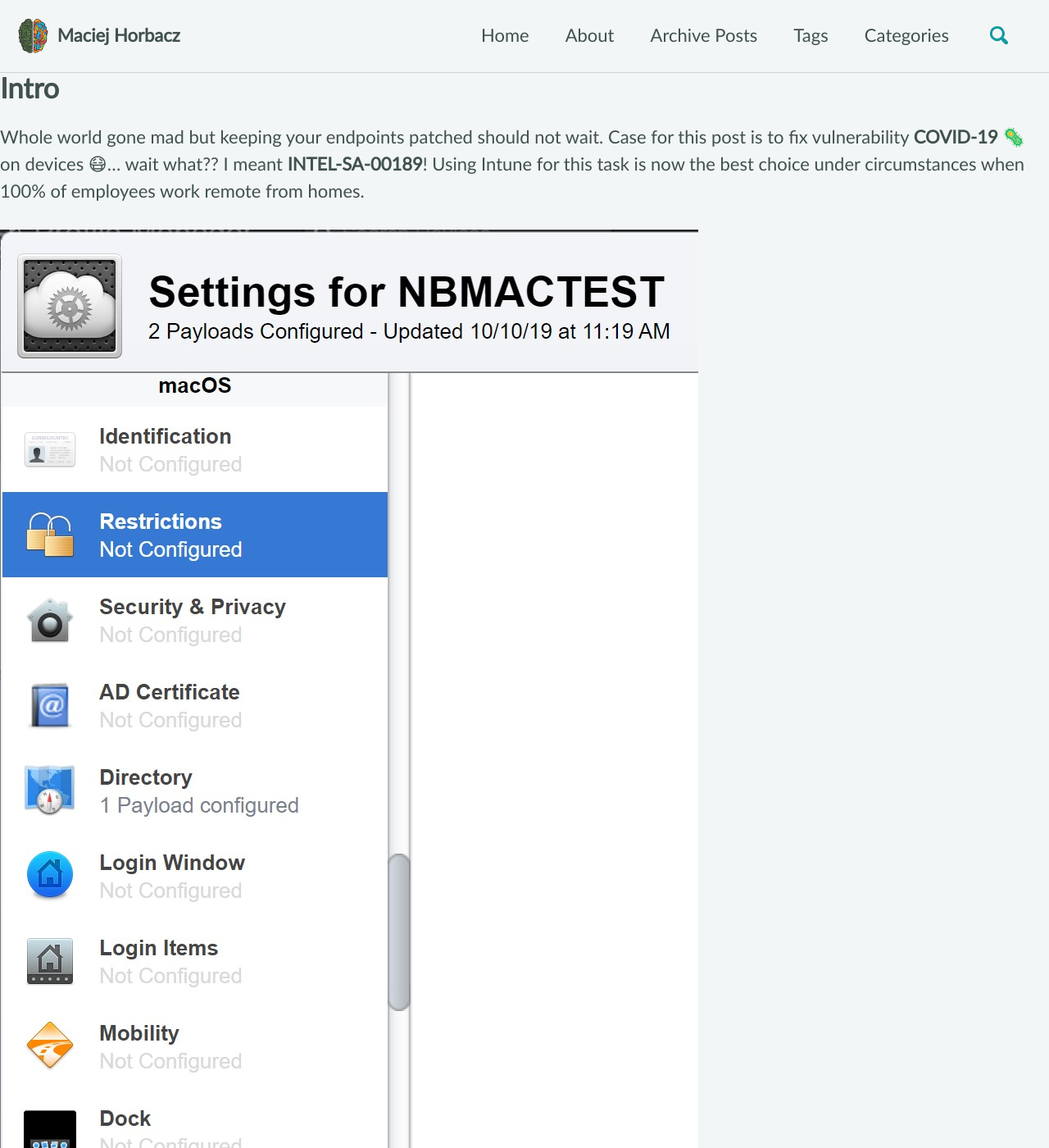
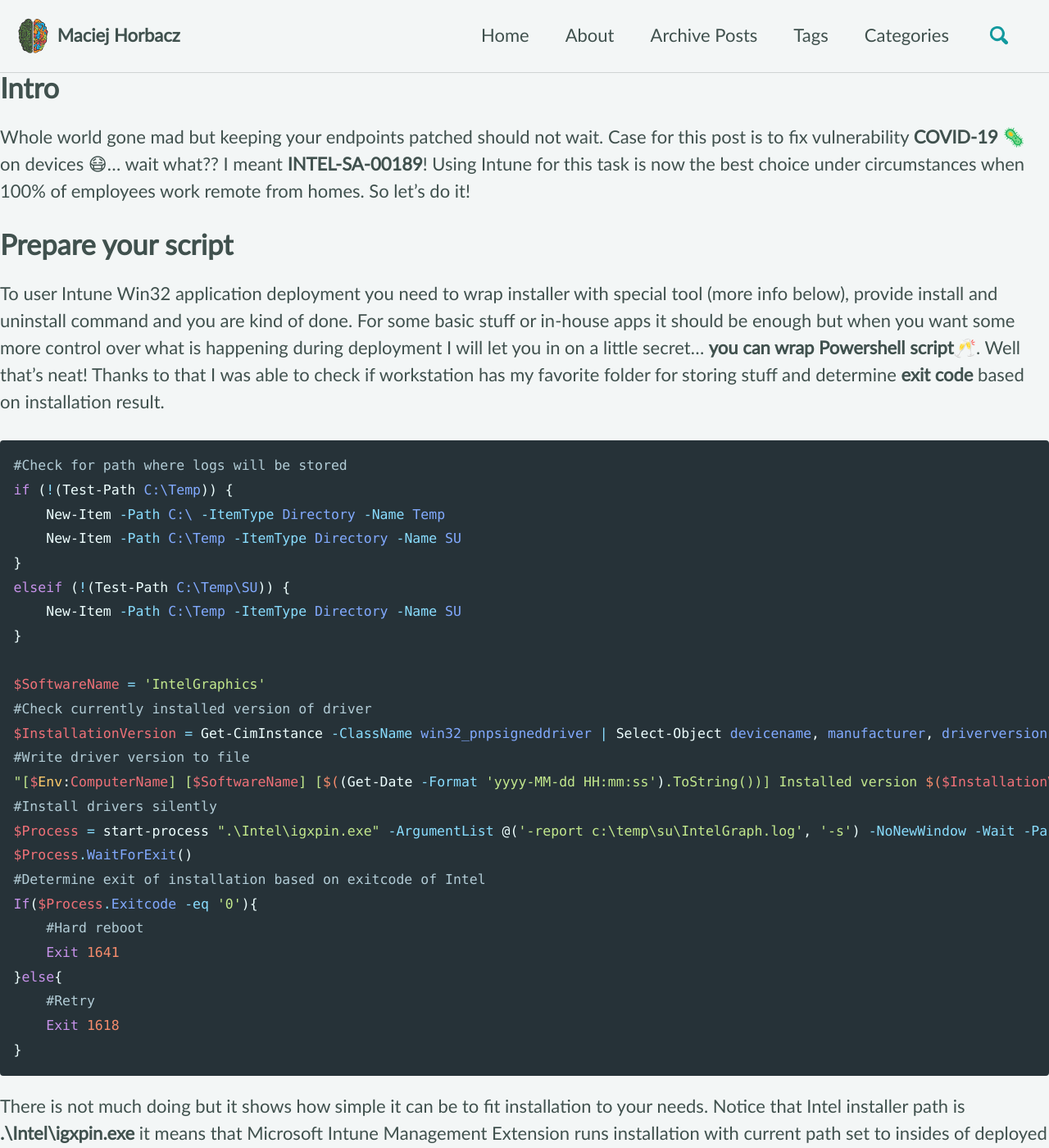
Before and after one commit to UniverseCitiz3n/UniverseCitiz3n.github.io, a Jekyll site: the page built from _posts/2020-03-28-Intune-Win32-CustomScript.md, in a window 1280 px wide and 1400 px high. Shown: the whole window at 82% size. Built offline with Jekyll 4.4.1, drawn with Linux system fonts in a browser that asks for light colours; cached includes are drawn as plain includes; nearby versions of some CDN libraries; our own code applies the rules of GitHub Pages for plain Markdown files; comment, search, counter and statistics services are not loaded; some of the changed text lies outside the part shown.

Commit message:
work in progress

````diff
--- a/_posts/2020-03-28-Intune-Win32-CustomScript.md
+++ b/_posts/2020-03-28-Intune-Win32-CustomScript.md
@@ -10,7 +10,7 @@
     - Workstations
     - Powershell
 
-excerpt: Patching vulnerabilities with custom script and Intune Win32 package deployment
+excerpt: Patching vulnerabilities 🛡 with custom script and Intune Win32 package deployment
 
 comments: true
 toc: true
@@ -19,20 +19,74 @@
 
 # Intro
 
-Whole world gone mad but keeping your endpoints patched should not wait. Case for this post is to fix vulnerability **COVID-19** 🦠 on devices 😷... wait what?? I meant **INTEL-SA-00189**! Using Intune for this task is now the best choice under circumstances when 100% of employees work remote from homes.
+Whole world gone mad but keeping your endpoints patched should not wait. Case for this post is to fix vulnerability **COVID-19** 🦠 on devices 😷... wait what?? I meant **INTEL-SA-00189**! Using Intune for this task is now the best choice under circumstances when 100% of employees work remote from homes. So let's do it!
 
-![someimage]({{ site.url }}{{ site.baseurl }}/assets/images/posts/intune-macos-1.jpg)
+# Prepare your script
 
-Punkty:
-
-* Service account in AD which has rights to create, rename computer objects in specified OU
-* Organizational Unit which will store computer objects
-* Connectivity to domain controller from Mac device
+To user Intune Win32 application deployment you need to wrap installer with special tool (more info below), provide install and uninstall command and you are kind of done. For some basic stuff or in-house apps it should be enough but when you want some more control over what is happening during deployment I will let you in on a little secret... **you can wrap Powershell script**🥂. Well that's neat! Thanks to that I was able to check if workstation has my favorite folder for storing stuff and determine **exit code** based on installation result.
 
 ``` powershell
+#Check for path where logs will be stored
+if (!(Test-Path C:\Temp)) {
+    New-Item -Path C:\ -ItemType Directory -Name Temp
+    New-Item -Path C:\Temp -ItemType Directory -Name SU
+}
+elseif (!(Test-Path C:\Temp\SU)) {
+    New-Item -Path C:\Temp -ItemType Directory -Name SU
+}
 
-Write-Host 'This is a code'
-
+$SoftwareName = 'IntelGraphics'
+#Check currently installed version of driver
+$InstallationVersion = Get-CimInstance -ClassName win32_pnpsigneddriver | Select-Object devicename, manufacturer, driverversion | Where-Object {$PSItem.DeviceName -like 'Intel(R)*HD Graphics*'}
+#Write driver version to file
+"[$Env:ComputerName] [$SoftwareName] [$((Get-Date -Format 'yyyy-MM-dd HH:mm:ss').ToString())] Installed version $($InstallationVersion.driverversion)" | Out-File -Append -FilePath c:\Temp\SU\IntelGraph.log
+#Install drivers silently
+$Process = start-process ".\Intel\igxpin.exe" -ArgumentList @('-report c:\temp\su\IntelGraph.log', '-s') -NoNewWindow -Wait -PassThru
+$Process.WaitForExit()
+#Determine exit of installation based on exitcode of Intel
+If($Process.Exitcode -eq '0'){
+    #Hard reboot
+    Exit 1641
+}else{
+    #Retry
+    Exit 1618
+}
 ```
 
+There is not much doing but it shows how simple it can be to fit installation to your needs. Notice that Intel installer path is **.\Intel\igxpin.exe** it means that Microsoft Intune Management Extension runs installation with current path set to insides of deployed packaged.
+
+![path]({{ site.url }}{{ site.baseurl }}/assets/images/posts/2020-03-28_1.jpg)
+
+Another thing is that after installation is complete I'm exiting the script with specific codes. These are default codes with assigned action. I will explain them later.😉
+
+# Microsoft Intune Content Prep Tool
+
+Before you will be able create app deloy in Intune you need to wrap you stuff into **.intunewin** format. Go [here](https://github.com/Microsoft/Microsoft-Win32-Content-Prep-Tool) to get wrapping tool 🎁. Using it is child's play:
+
+![wrap]({{ site.url }}{{ site.baseurl }}/assets/images/posts/wrapping.mp4)
+
+Prepared package upload to app profile
+
+![wrap2]({{ site.url }}{{ site.baseurl }}/assets/images/posts/2020-03-28_2.jpg)
+
+# Installation command and return codes
+
+Going further, you will need to specify command for installing your package. Because it is **powershell** script remember to run it with **execution policy bypass** parameter.
+
+![install]({{ site.url }}{{ site.baseurl }}/assets/images/posts/2020-03-28_3.jpg)
+
+In this case I'm updating drivers so uninstall command won't be really needed so **Exit 0** should be fine. I hope that it won't brake anything that I'm not aware right now... 😅<br>
+After installing Intel Graphics drivers you need reboot the device. It can be done with installation parameter but it will do the reboot immediately which in business is not a good option. Better way is to act accordingly to return codes.<br>
+**Soft reboot** - will only show Toast notification that your device needs to be restarted after installing distributed software. In your OS language.
+
+![soft]({{ site.url }}{{ site.baseurl }}/assets/images/posts/2020-03-28_4.jpg)
+
+**But only if you allow it**
+
+![soft]({{ site.url }}{{ site.baseurl }}/assets/images/posts/2020-03-28_5.jpg)
+
+**Hard reboot** - will too show Toast notification about restart
+
+# Summary
+
 See you in next! 😉 🧠
````
Also changed, not shown: assets/images/posts/2020-03-28_1.jpg (added), assets/images/posts/2020-03-28_2.jpg (added), assets/images/posts/2020-03-28_3.jpg (added), assets/images/posts/2020-03-28_4.jpg (added), assets/images/posts/2020-03-28_5.jpg (added), assets/images/posts/2020-03-28_6.jpg (added), 1 other file.
